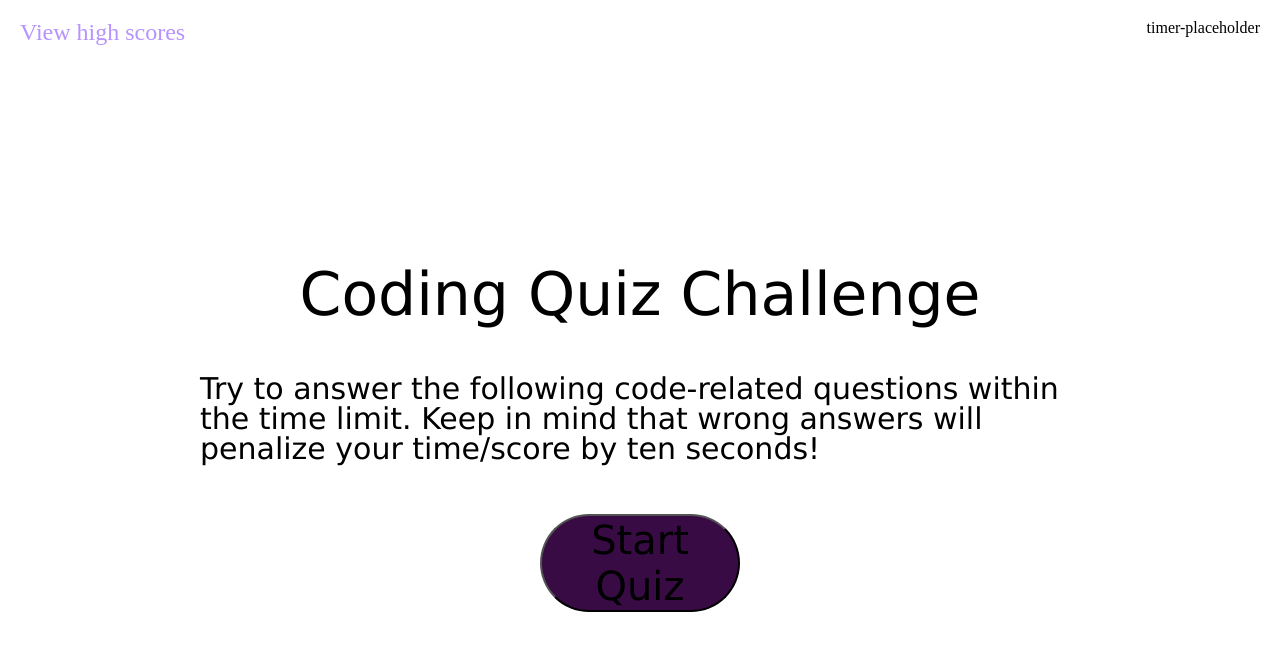
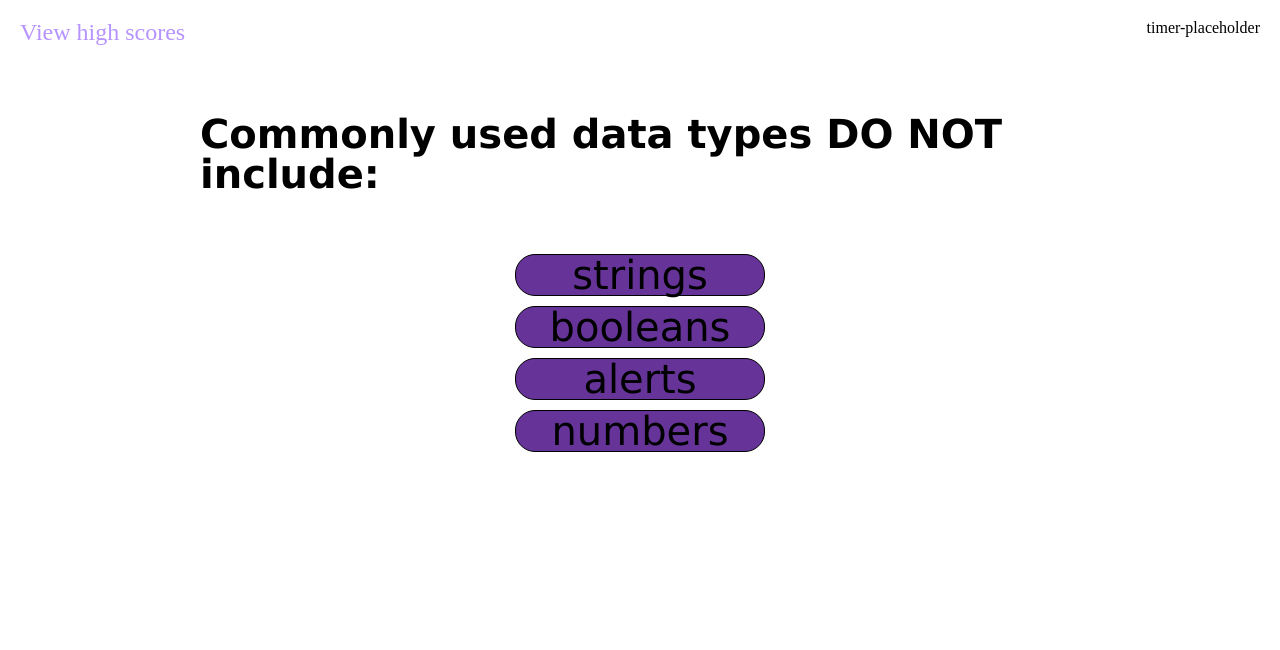
Before and after one commit to DustinSwecker/coding-quiz, a plain HTML site: page index.html in a window 1280 px wide. Both pictures are taken after a click on the button "Start Quiz". Drawn offline with Linux system fonts and the light colour scheme.

Commit message:
start button complete, but data-* attribute change not changing

```diff
--- a/assets/script.js
+++ b/assets/script.js
@@ -0,0 +1,39 @@
+var startButton = document.getElementById("start");
+var questionsEl = document.getElementById("questions");
+var answersEl = document.getElementById("answers");
+var h1El = document.getElementById("h1el");
+var allLi = document.querySelectorAll("li");
+var pageNumber = questionsEl.getAttribute("data-state");
+console.log(pageNumber);
+var x;
+var setPage = questionsEl.setAttribute("data-state", "two");
+x= 2;
+console.log(pageNumber);
+
+var pArray = ["Commonly used data types DO NOT include:", "The condition in an if/else statement is enclosed with_________.", "Arrays in JavaScript can be used to store__________.", "String values must be enclosed within ____ when being assigned to variables.", "A very useful tool used during debugging and development for printing content to the debugger is:"]
+
+var answersArray = [["strings", "booleans", "alerts", "numbers"], ["quotes", "curly brackets"]]
+
+
+var startQuiz = function (event) {
+    h1El.style.display = 'none';
+    startButton.style.display = 'none';
+    questionsEl.textContent = pArray[0];
+    questionsEl.setAttribute("style", "font-size: 40px; font-weight: bold");
+    questionsEl.dataset.state = 'two';
+    console.log(pageNumber);
+    for(var i = 0; i<4; i++) {
+    var liEl = document.createElement("li");
+    liEl.setAttribute("style", "background-color: #663399; text-align: center; border-radius: 20px; margin: 10px auto; width: 250px; height: auto; border: 1px solid black");
+    liEl.innerHTML = answersArray[0][i];
+    answersEl.appendChild(liEl);
+    };
+};
+
+// var checkAnswers = function (event) {
+
+// }
+
+// answersEl.addEventListener('click',)
+
+startButton.addEventListener('click', startQuiz);
--- a/assets/style.css
+++ b/assets/style.css
@@ -1,7 +1,7 @@
 :root {
     --color1: #b693fe;
     --color2: #7effdb;
-    --color3: #380B44;
+    --color3: #663399;
 }
 
 * {
--- a/index.html
+++ b/index.html
@@ -15,10 +15,12 @@
             </div>
         </header>
         <main>
-            <H1>Coding Quiz Challenge</H1>
-            <p>Try to answer the following code-related questions within the time limit. Keep in mind that wrong answers will penalize your time/score by ten seconds!</p>
+            <H1 id="h1el">Coding Quiz Challenge</H1>
+            <p id="questions" data-state="one">Try to answer the following code-related questions within the time limit. Keep in mind that wrong answers will penalize your time/score by ten seconds!</p>
+            <ul id="answers">
+
+            </ul>
             <button id = "start" type="button">Start Quiz
-
             </button>
 
 
@@ -31,7 +33,7 @@
 
 
 
-
+        <script src="./assets/script.js"></script>
 
     </body>
 
```
